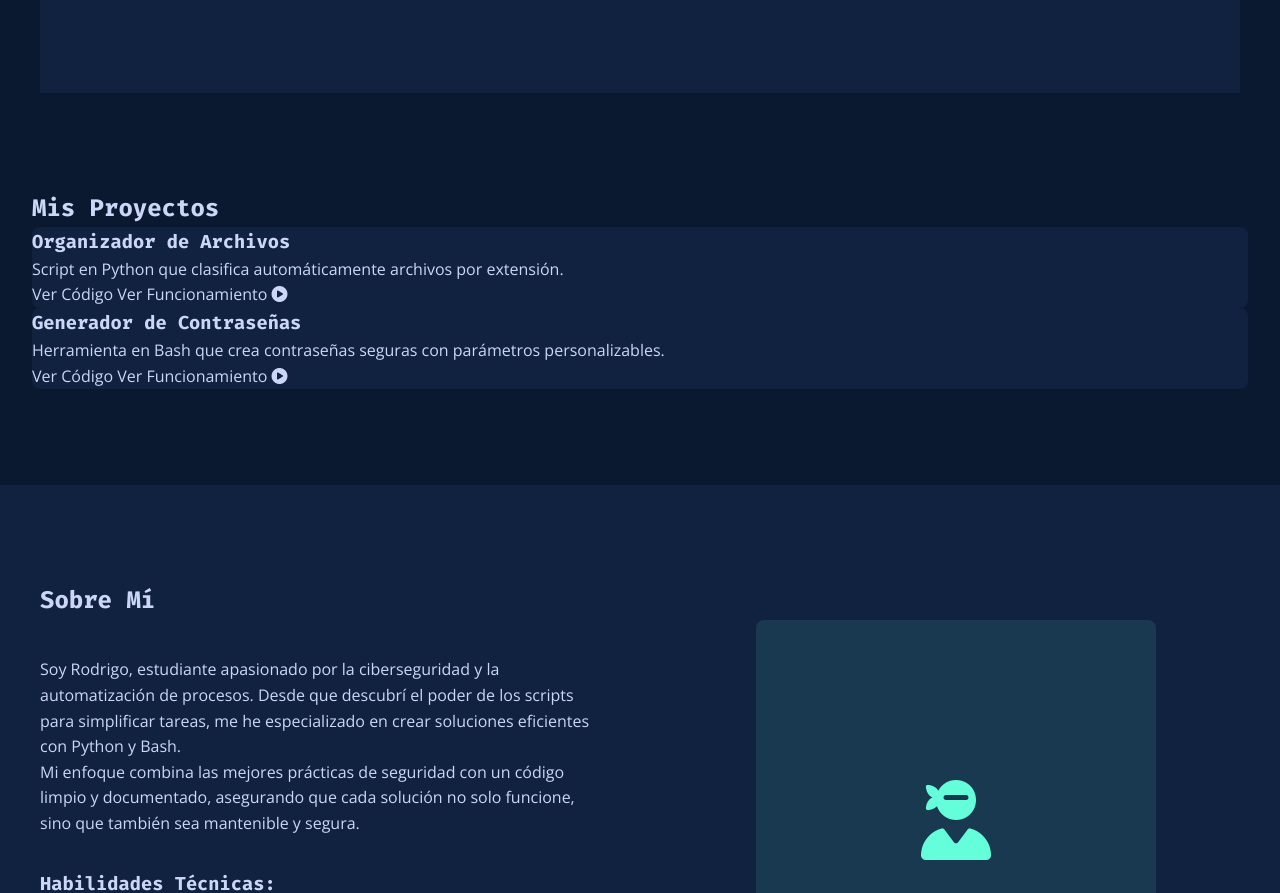
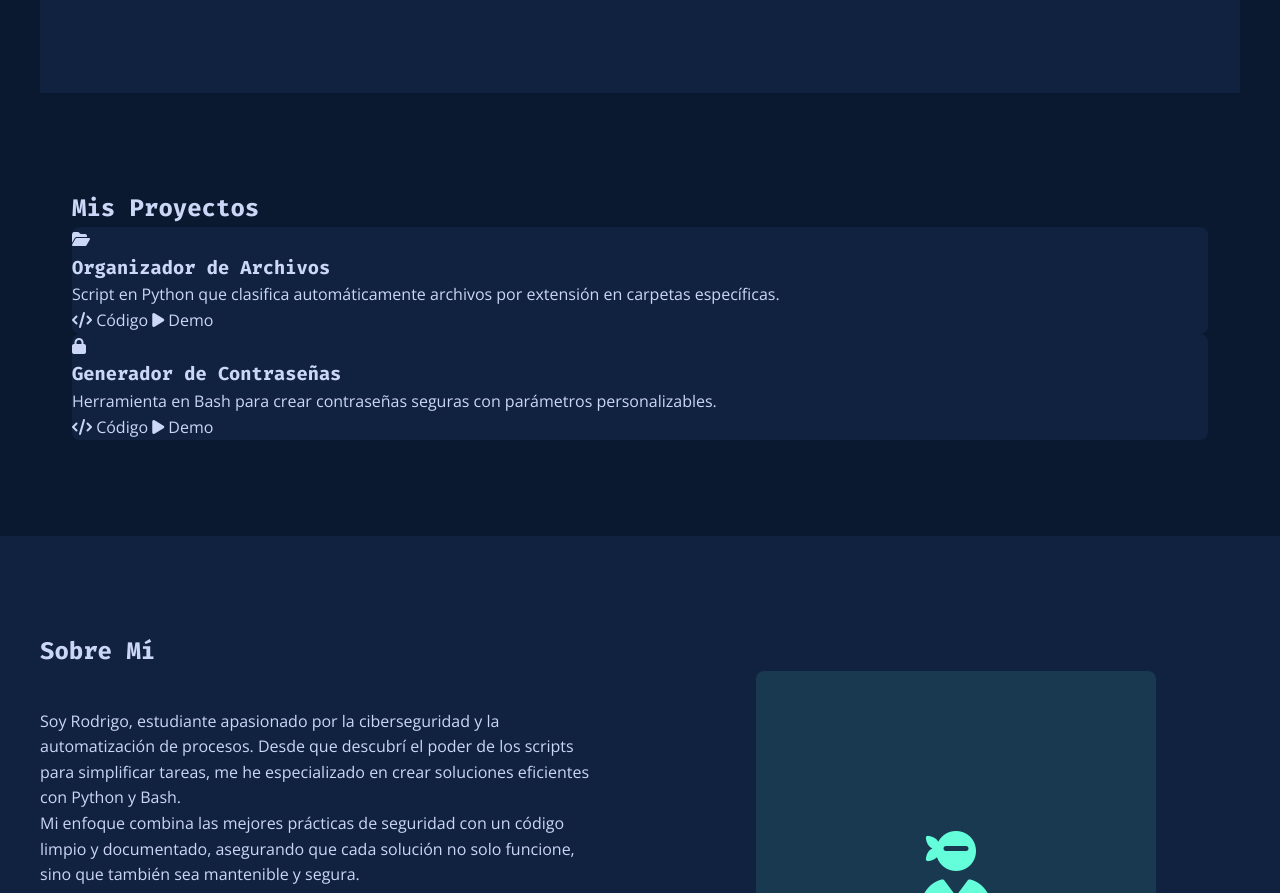
Before and after one commit to RAMS028/TheCyberScript, a plain HTML site: page index.html in a window 1280 px wide. Shown: the part 1179-2072 px from the top of the page. Drawn offline with nearby package versions, Linux system fonts and the light colour scheme.

Commit message:
update index and style

```diff
--- a/css/style.css
+++ b/css/style.css
@@ -233,10 +233,15 @@ nav a:hover {
   border-radius: 8px;
   overflow: hidden;
   transition: var(--transition);
+  padding: 1.5rem;
+  position: relative;
+  border: 1px solid rgba(100, 255, 218, 0.1);
 }
 
 .project-card:hover {
   transform: translateY(-5px);
+  border-color: var(--primary);
+  box-shadow: 0 10px 30px rgba(100, 255, 218, 0.1);
 }
 
 .project-image img {
@@ -247,6 +252,18 @@ nav a:hover {
 
 .project-info {
   padding: 1.5rem;
+}
+
+.project-card h3 {
+  color: var(--primary);
+  margin-bottom: 1rem;
+  font-size: 1.4rem;
+}
+
+.project-links {
+  display: flex;
+  gap: 1rem;
+  margin-top: 1.5rem;
 }
 
 /* ===== SOBRE MÍ ===== */
@@ -599,41 +616,74 @@ footer {
   }
 }
 
-/* Estilos para botones de explicación */
-.btn-code {
-  display: inline-block;
-  background: #64ffda;
-  color: #0a192f;
-  padding: 0.8rem 1.5rem;
-  border-radius: 4px;
-  text-decoration: none;
-  font-family: 'Fira Code', monospace;
-  margin-top: 1rem;
-  transition: transform 0.3s;
-}
-.btn-code:hover {
-  transform: translateY(-3px);
-  box-shadow: 0 4px 15px rgba(100, 255, 218, 0.3);
-}
-.btn-code::after {
-  margin-left: 0.5rem;
+/* === PORTFOLIO MEJORADO === */
+#portfolio {
+    background-color: var(--dark);
 }
 
-/* Responsive para About y botones */
-@media (max-width: 768px) {
-  .about-content {
-    flex-direction: column;
-  }
-  .about-image-placeholder {
-    width: 200px;
-    height: 200px;
-    margin: 2rem auto;
-  }
-  .about-image-placeholder i {
-    font-size: 3rem;
-  }
-  .btn-code {
-    width: 100%;
-    text-align: center;
-  }
+.projects-grid {
+    display: grid;
+    grid-template-columns: repeat(auto-fit, minmax(320px, 1fr));
+    gap: 2rem;
+    margin-top: 3rem;
 }
+
+.project-card {
+    background: var(--dark-light);
+    border-radius: 8px;
+    padding: 1.5rem;
+    position: relative;
+    transition: var(--transition);
+    border: 1px solid rgba(100, 255, 218, 0.1);
+}
+
+.project-card:hover {
+    transform: translateY(-5px);
+    border-color: var(--primary);
+    box-shadow: 0 10px 30px rgba(100, 255, 218, 0.1);
+}
+
+.project-card h3 {
+    color: var(--primary);
+    margin-bottom: 1rem;
+    font-size: 1.4rem;
+}
+
+.project-links {
+    display: flex;
+    gap: 1rem;
+    margin-top: 1.5rem;
+}
+
+.btn-code {
+    background: rgba(100, 255, 218, 0.1);
+    color: var(--primary);
+    padding: 0.6rem 1.2rem;
+    border-radius: 4px;
+    font-family: 'Fira Code', monospace;
+    border: 1px solid var(--primary);
+    transition: var(--transition);
+}
+
+.btn-code:hover {
+    background: var(--primary);
+    color: var(--dark);
+}
+
+.btn-demo {
+    background: transparent;
+    color: var(--light);
+    border: 1px solid var(--light-gray);
+    padding: 0.6rem 1.2rem;
+    border-radius: 4px;
+    transition: var(--transition);
+}
+
+.btn-demo:hover {
+    border-color: var(--primary);
+    color: var(--primary);
+}
+
+.project-card i {
+    margin-right: 0.5rem;
+}
--- a/index.html
+++ b/index.html
@@ -401,31 +401,38 @@
         </div>
     </section>
 
-    <!-- Portfolio -->
-<section class="projects">
+<!-- Portfolio mejorado -->
+<section id="portfolio" class="container">
     <h2>Mis Proyectos</h2>
-
+    <div class="projects-grid">
         <!-- Proyecto 1 -->
         <div class="project-card">
+            <i class="fas fa-folder-open"></i>
             <h3>Organizador de Archivos</h3>
-        <p>Script en Python que clasifica automáticamente archivos por extensión.</p>
+            <p>Script en Python que clasifica automáticamente archivos por extensión en carpetas específicas.</p>
             <div class="project-links">
-            <a href="#" class="btn-code">Ver Código</a>
-            <a href="https://youtu.be/link-al-video" class="btn-demo" target="_blank">
-                Ver Funcionamiento <i class="fas fa-play-circle"></i>
+                <a href="#" class="btn-code">
+                    <i class="fas fa-code"></i> Código
+                </a>
+                <a href="#" class="btn-demo">
+                    <i class="fas fa-play"></i> Demo
                 </a>
             </div>
         </div>
 
         <!-- Proyecto 2 -->
         <div class="project-card">
+            <i class="fas fa-lock"></i>
             <h3>Generador de Contraseñas</h3>
-        <p>Herramienta en Bash que crea contraseñas seguras con parámetros personalizables.</p>
+            <p>Herramienta en Bash para crear contraseñas seguras con parámetros personalizables.</p>
             <div class="project-links">
-            <a href="#" class="btn-code">Ver Código</a>
-            <a href="https://youtu.be/link-al-video" class="btn-demo" target="_blank">
-                Ver Funcionamiento <i class="fas fa-play-circle"></i>
+                <a href="#" class="btn-code">
+                    <i class="fas fa-code"></i> Código
                 </a>
+                <a href="#" class="btn-demo">
+                    <i class="fas fa-play"></i> Demo
+                </a>
+            </div>
         </div>
     </div>
 </section>
```
Lines whose indentation alone changed are shown as unchanged.
